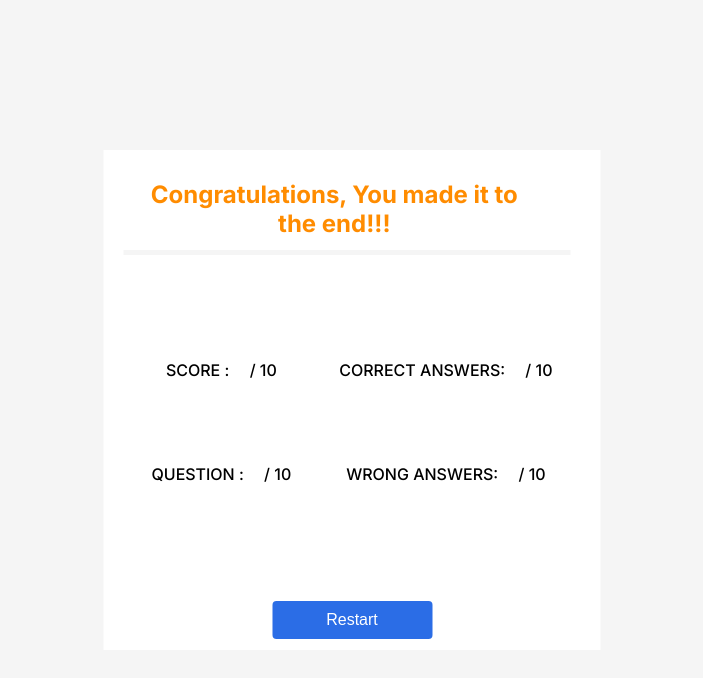
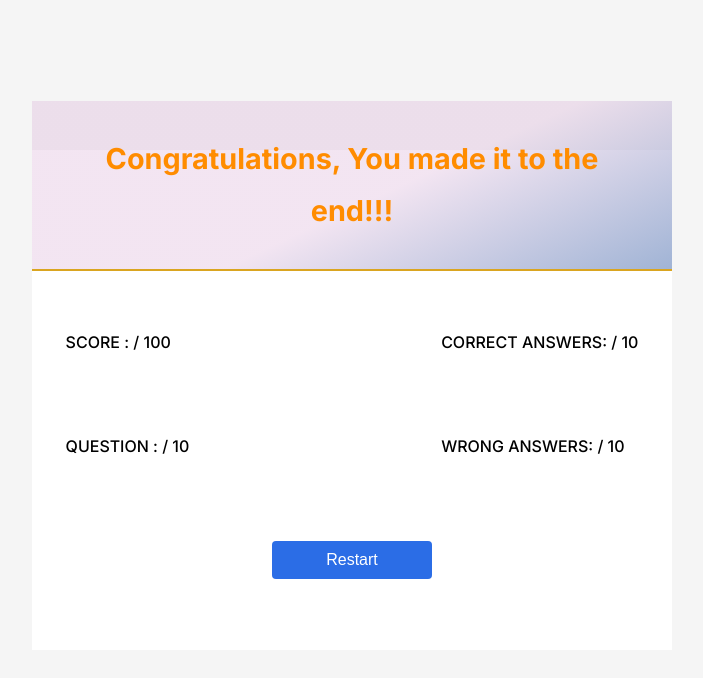
Before and after one commit to obere4u/Tochi-Quiz-app, a plain HTML site: page end.html in a window 1280 px wide. Shown: the whole page, without its empty margins (288-991 px from the left). Drawn offline with nearby package versions, Linux system fonts and the light colour scheme.

Commit message:
Modified the end.html file with it's styling

```diff
--- a/end.html
+++ b/end.html
@@ -23,7 +23,7 @@
             <div class="end-quiz-details">
                 <div class="score-details">
                     <div class="total-score">
-                        <p>Score : <span id="player-score"></span> / 10</p>
+                        <p>Score : <span id="player-score"></span> / 100</p>
                     </div>
                     <div class="total-questions">
                         <p> Question : <span id="total-question_number"></span> / 10</p>
--- a/main.js
+++ b/main.js
@@ -302,9 +302,9 @@ function startQuiz(e) {
 
 //
 window.onload =  () => {
-  // displayTimer();
+  displayTimer();
   handleQuestions();
-  // nextQuestion();
+  nextQuestion();
   /*
   The window.onload event is triggered when the entire web page (including all images, scripts, and other resources) has finished loading
 
@@ -493,7 +493,8 @@ const totalQuestion = document.querySelector("#total-question_number");
 const totalCorrectAnswer = document.querySelector("#total_correct-answer");
 let totalWrongAnswer = document.querySelector("#total_wrong-answer");
 function endQuiz(e) {
-  e.preventDefault();
+  // e.preventDefault();
+  // window.onload = null;
 
 
   totalScore.textContent = playerScore;
--- a/styles.css
+++ b/styles.css
@@ -260,41 +260,39 @@ body {
 }
 
 .end-message {
-    width: 80%;
+    /* width: 80%; */
     text-align: center;
+    background: linear-gradient(155deg, #dbb2d857 55%, #7897c5ce 108%);
     color: darkorange;
-    position: absolute;
-    top: 30px;
+    margin-top: -120px;
+    margin-left: auto;
+    margin-right: auto;
+    font-size: 1.8rem;
+    padding: 2rem;
+    line-height: 1.8;
+    outline: none;
+    border: none;
 }
 
 hr {
-    position: absolute;
-    top: 100px;
-    width: 90%;
-    height: 5px;
-    background-color: var(--lightGrey);
+    height: 2px;
+    background-color: goldenrod;
     border: none;
-    left: 20px;
-    right: 20px;
+    margin-bottom: 25px;
 }
 
 .end-quiz-details {
     display: flex;
-    justify-content: space-around;
+    justify-content: space-between;
     align-items: center;
-    padding: 0.5rem;
-    gap: 2rem;
+    padding: 1.1rem;
 }
 
 .score-details, .answers-details {
     display: flex;
     flex-direction: column;
-    justify-content: space-between;
-    align-items: center;
-    align-content: space-around;
     gap: 5rem;
-    padding: 0.5rem;
-    margin-top: 200px;
+    padding: 1rem;
 }
 
 .restart {
@@ -307,8 +305,7 @@ hr {
 .restart button {
     width: 160px;
     height: 38px;
-    margin-top: 100px;
-    margin-bottom: 20px;
+    margin-top: 50px;
     background-color: var(--blueLight);
     border: none;
     border-radius: 4px;
@@ -326,10 +323,8 @@ hr {
 }
 
 #total_wrong-answer, #total_correct-answer, #total-question_number, #player-score {
-    width: 100px;
-    padding: 0.5rem;
+    width: 50px;
     font-size: 1.2rem;
     font-weight: 700;
     text-align: left;
-    /* outline: 1px solid red; */
 }
```
